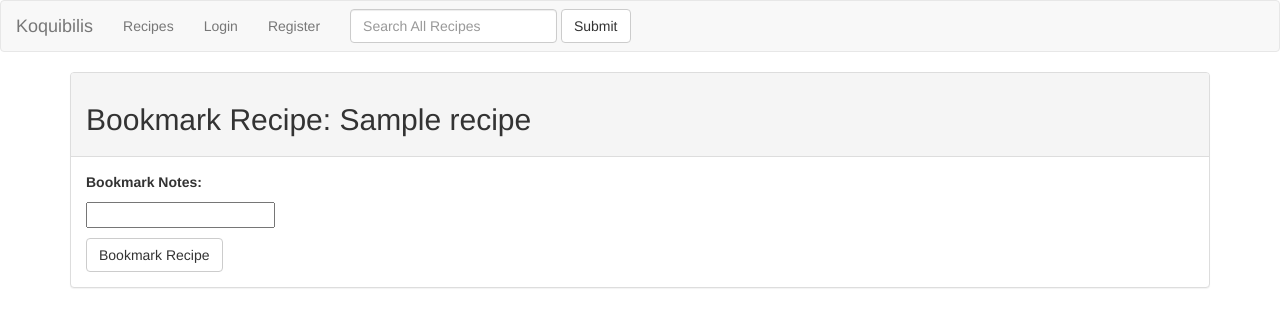
After one commit to KiaraRaynS/koquibilis, a Django app: template appfood/templates/appfood/uploadedrecipebookmark_form.html in a window 1280 px wide. The commit adds this page. Shown: the top 327 px of the page. Run offline with Django 3.2, Linux system fonts and the light colour scheme; the template is opened without the code that fills it: most values are stand-ins (such as "Sample title", 1, 10 or a date in 2020); form fields are guessed from the names that the template uses; some libraries are stand-ins or nearby versions.

Commit message:
Add bookmarked uploads to tabs work

```diff
--- a/appfood/models.py
+++ b/appfood/models.py
@@ -63,7 +63,7 @@ class UserUploadedRecipe(models.Model):
 
 
 class UploadedRecipeBookmark(models.Model):
-    uploader = models.ForeignKey('auth.user')
+    user = models.ForeignKey('auth.user')
     title = models.CharField(max_length=100)
     bookmark_notes = models.CharField(max_length=150)
     recipe = models.ForeignKey(UserUploadedRecipe)
--- /dev/null
+++ b/appfood/templates/appfood/uploadedrecipebookmark_form.html
@@ -0,0 +1,17 @@
+{% extends 'base.html' %}
+
+{% block containerbodycontent %}
+  <div class='panel panel-default'>
+    <div class='panel-heading'>
+      <h2>Bookmark Recipe: {{recipe.title}}</h2>
+    </div>
+    <div class='panel-body'>
+      <form type='' method='post'>
+        <p><strong>Bookmark Notes:</strong></p>
+        <p>{{form.bookmark_notes}}</p>
+        {% csrf_token %}
+        <input type='submit' value='Bookmark Recipe' class='btn btn-default'>
+      </form>
+    </div>
+  </div>
+{% endblock %}
--- a/appfood/templates/viewuploadedrecipeview.html
+++ b/appfood/templates/viewuploadedrecipeview.html
@@ -3,7 +3,7 @@
 {% block containerbodycontent %}
   <div class='panel panel-default'>
     <div class='panel-heading'>
-      <h2>{{recipe.title}}  <a href="" class='btn btn-default'>Bookmark recipe</a></h2>
+      <h2>{{recipe.title}}  <a href="{% url 'bookmarkuploadedrecipeview' recipe.id %}" class='btn btn-default'>Bookmark recipe</a></h2>
       <i>Uploaded {{recipe.upload_date}}</i>
     </div>
     <div class='panel-body'>
```
Also changed, not shown: appfood/templates/indexview.html (+7 -1 lines), appfood/views.py (+21 -0 lines), appfood/migrations/0031_auto_20160731_0505.py (added).
